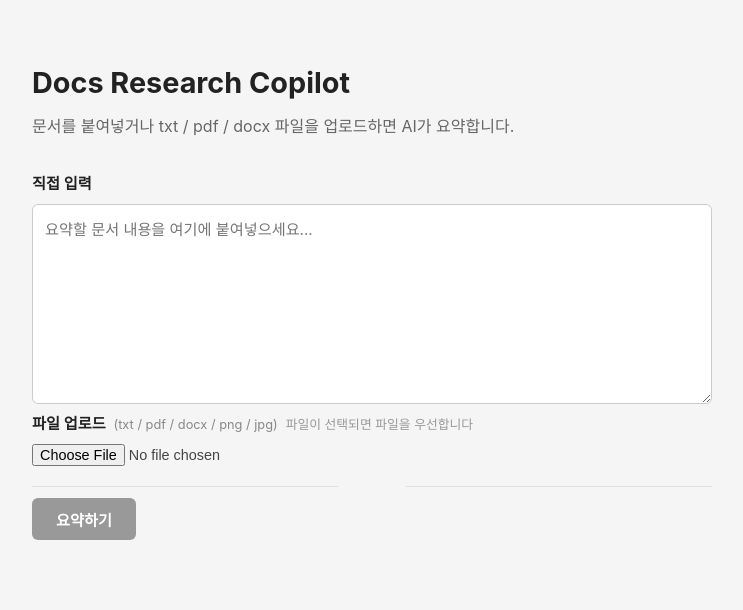
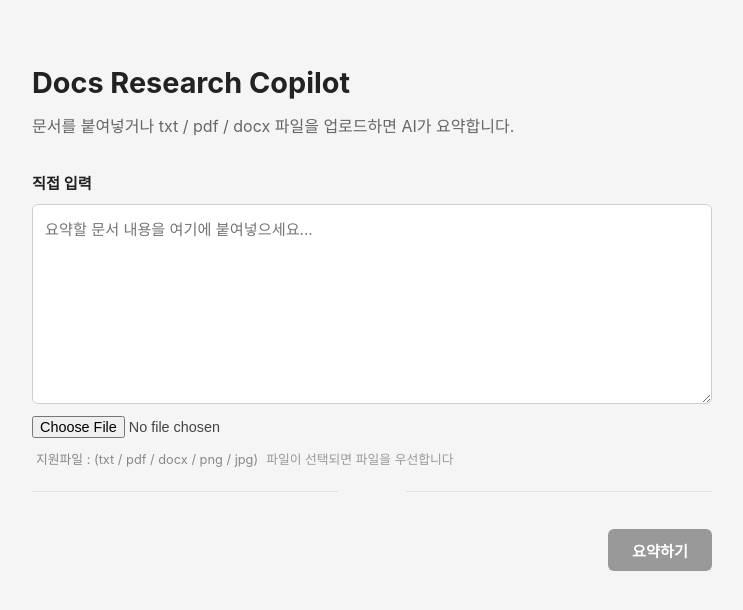
Before and after one commit to Dumbi9636/Docs_Research_Copilot, a Next.js app in the folder frontend/: page / in a window 1280 px wide. Shown: the top 610 px of the page, without its empty margins (268-1011 px from the left). Built offline with nearby package versions, Linux system fonts and the light colour scheme.

Commit message:
fix: front UI 문구 수정

```diff
--- a/frontend/app/components/FileUploadInput.tsx
+++ b/frontend/app/components/FileUploadInput.tsx
@@ -27,9 +27,6 @@ export default function FileUploadInput({ file, onFileChange }: Props) {
   return (
     <>
       <label htmlFor="fileInput" className={styles.label}>
-        파일 업로드 <span className={styles.labelSub}>(txt / pdf / docx / png / jpg)</span>
-        <span className={styles.policyHint}>파일이 선택되면 파일을 우선합니다</span>
-      </label>
         <input
           id="fileInput"
           type="file"
@@ -45,6 +42,11 @@ export default function FileUploadInput({ file, onFileChange }: Props) {
             </button>
           </div>
         )}
+      </label>
+      <label htmlFor="fileInput">
+        <span className={styles.labelSub}>지원파일 : (txt / pdf / docx / png / jpg)</span>
+        <span className={styles.policyHint}>파일이 선택되면 파일을 우선합니다</span>
+      </label>
     </>
   );
 }
--- a/frontend/app/page.module.css
+++ b/frontend/app/page.module.css
@@ -48,7 +48,9 @@
 }
 
 .button {
+  display: block;
   margin-top: 12px;
+  margin-left: auto;
   padding: 10px 24px;
   font-size: 0.95rem;
   font-weight: 600;
--- a/frontend/app/page.tsx
+++ b/frontend/app/page.tsx
@@ -88,6 +88,7 @@ export default function Home() {
       <div className={styles.divider}></div>
 
       {/* ── 요약 버튼 ────────────────────────────────────────────────────────── */}
+      <br />
       <button
         className={styles.button}
         onClick={handleSummarize}
```
Lines whose indentation alone changed are shown as unchanged.
